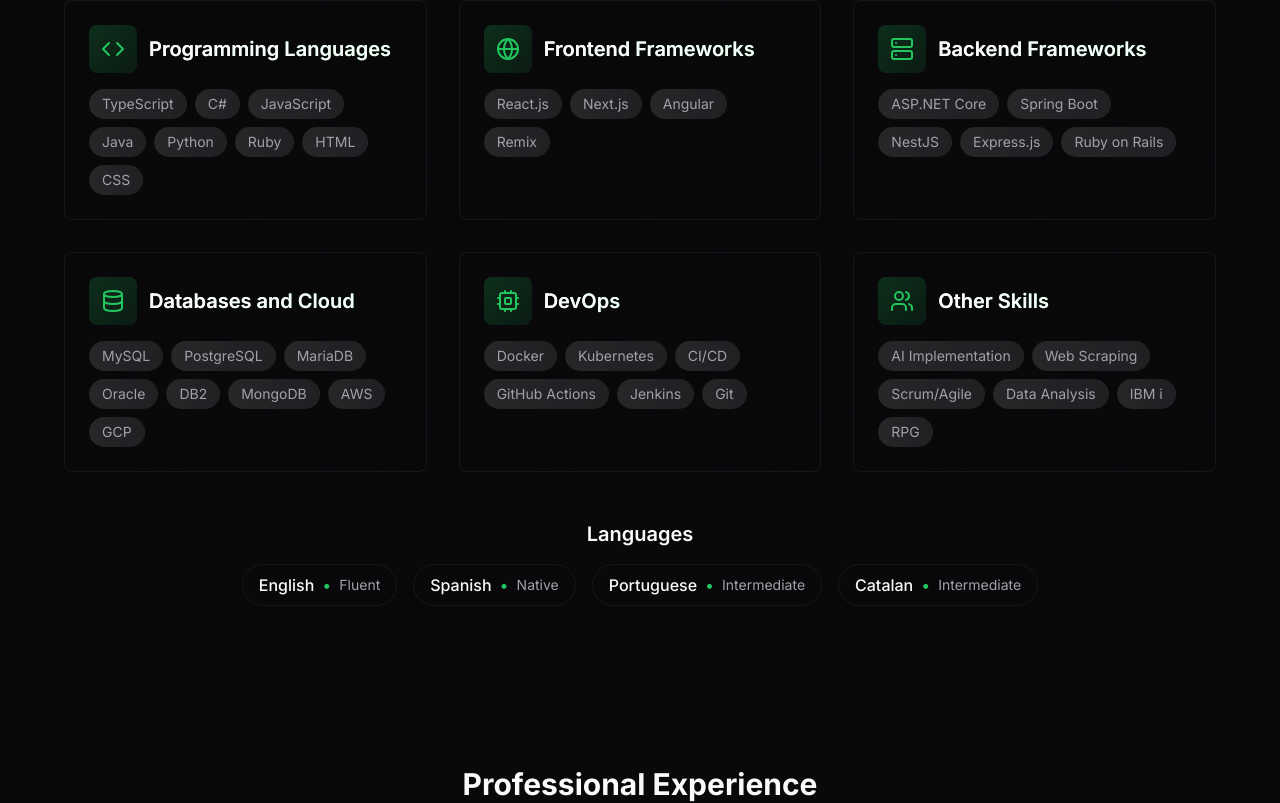
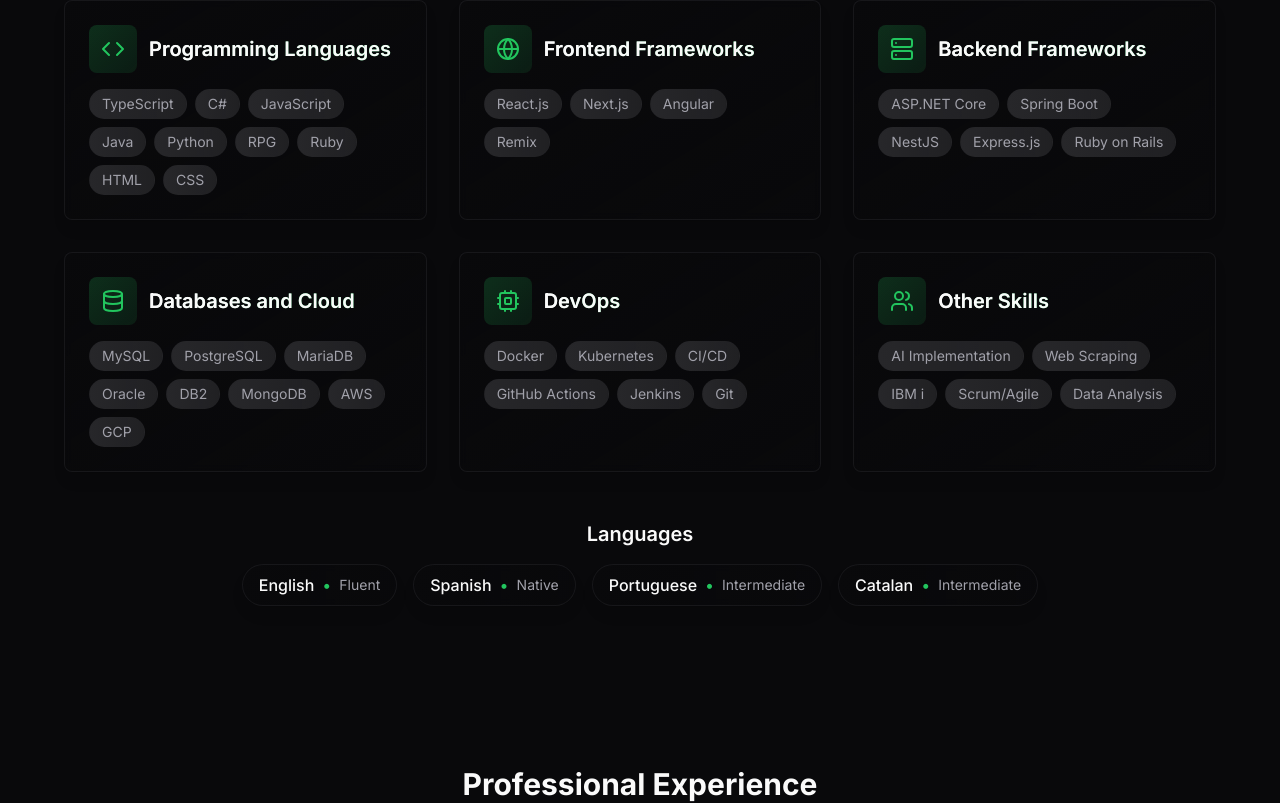
Before and after one commit to jairoalperez/PersonalPortfolio, a Next.js app: page / in a window 1280 px wide. Shown: the part 1180-1983 px from the top of the page. Built offline with nearby package versions, Linux system fonts and the light colour scheme.

Commit message:
Update skills in skills-section component
Removed 'RPG' from 'Other Skills' and added it to 'Programming Languages'.

```diff
--- a/components/skills-section.tsx
+++ b/components/skills-section.tsx
@@ -11,7 +11,7 @@ export default function SkillsSection() {
           <SkillCard
             icon={<Code />}
             title="Programming Languages"
-            skills={["TypeScript", "C#", "JavaScript", "Java", "Python", "Ruby", "HTML", "CSS"]}
+            skills={["TypeScript", "C#", "JavaScript", "Java", "Python", "RPG", "Ruby", "HTML", "CSS"]}
           />
 
           <SkillCard
@@ -41,7 +41,7 @@ export default function SkillsSection() {
           <SkillCard
             icon={<Users />}
             title="Other Skills"
-            skills={["AI Implementation", "Web Scraping", "Scrum/Agile", "Data Analysis", "IBM i", "RPG"]}
+            skills={["AI Implementation", "Web Scraping", "IBM i", "Scrum/Agile", "Data Analysis"]}
           />
         </div>
 
```
